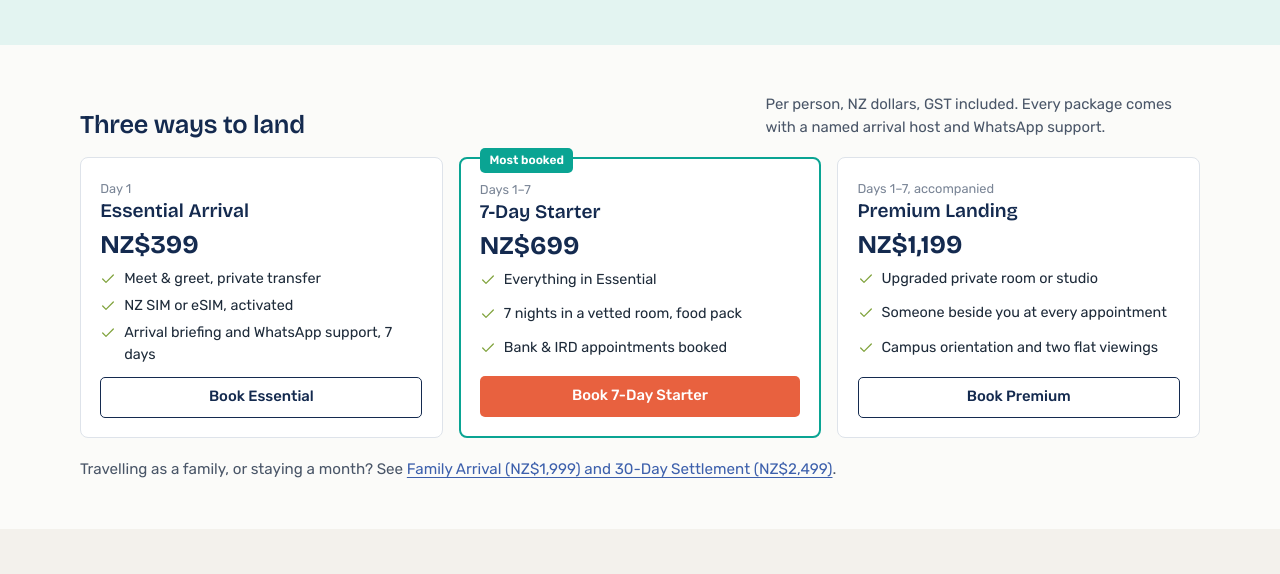
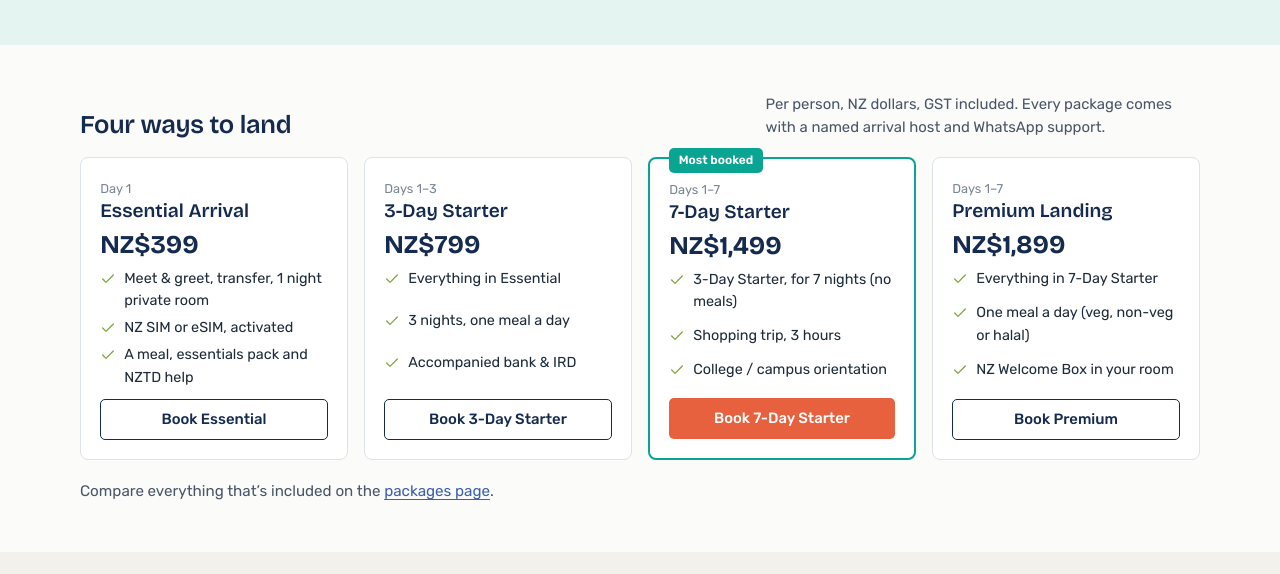
Before and after one commit to Sustainsys2025/DreamVoyagers-Demo, a plain HTML site: page index.html in a window 1280 px wide. Shown: the part 953-1527 px from the top of the page. Drawn offline with nearby package versions, Linux system fonts and the light colour scheme.

Commit message:
Update packages to client-confirmed launch pricing
Essential NZ$399, 3-Day Starter NZ$799, 7-Day Starter NZ$1,499,
Premium Landing NZ$1,899. Family Arrival and 30-Day Settlement removed.

Co-Authored-By: Claude Opus 5.5 <noreply@anthropic.com>
Claude-Session: https://claude.ai/code/session_01VwhvkQqCCrDi3PrD99zB5U

```diff
--- a/assets/css/home.css
+++ b/assets/css/home.css
@@ -118,3 +118,8 @@
 .hm-trust p { font-size: .88rem; }
 .hm-quote blockquote { font-size: 1.05rem; }
 .hm-track-card { padding: 1rem 1.1rem; gap: .75rem; }
+
+/* Four packages (final launch pricing, Nov 2026) */
+.hm-pk.hm-pk-4 { grid-template-columns: repeat(4, minmax(0, 1fr)); }
+@media (max-width: 1100px) { .hm-pk.hm-pk-4 { grid-template-columns: repeat(2, minmax(0, 1fr)); } }
+@media (max-width: 640px) { .hm-pk.hm-pk-4 { grid-template-columns: 1fr; } }
--- a/assets/css/theme-v2.css
+++ b/assets/css/theme-v2.css
@@ -172,7 +172,7 @@ h4 { font-size: 1rem; }
 
 /* Package grid (packages page) */
 .packages { grid-template-columns: repeat(auto-fit, minmax(min(100%, 230px), 1fr)) !important; }
-@media (min-width: 1100px) { .packages { grid-template-columns: repeat(5, minmax(0, 1fr)) !important; } .pkg { padding: 1.1rem; } }
+@media (min-width: 1100px) { .packages { grid-template-columns: repeat(4, minmax(0, 1fr)) !important; } .pkg { padding: 1.1rem; } }
 .pkg .btn { white-space: normal; }
 
 /* ---- Accounts & journey tracker (prototype) ---- */
--- a/assets/js/data.js
+++ b/assets/js/data.js
@@ -1,5 +1,5 @@
 /* DreamVoyagers — demo data & configuration
-   All prices are indicative placeholders from the business concept; confirm before launch. */
+   Package prices confirmed by the client for launch (Nov 2026); add-on prices still indicative. */
 window.DV = window.DV || {}; var DV = window.DV;
 
 DV.config = {
@@ -40,38 +40,31 @@ DV.originNotes = {
 DV.packages = [
   {
     id: 'essential', name: 'Essential Arrival', price: 399, days: 'Day 1',
-    for: 'You have accommodation sorted and just need a safe, simple landing.',
-    tagline: 'Met at the airport, connected and oriented on day one.',
-    includes: ['Meet & greet at Auckland Airport', 'Private transfer to your accommodation', 'NZ SIM or eSIM, activated', 'Arrival briefing: transport, groceries, emergency contacts', 'WhatsApp support for 7 days'],
-    excludes: ['Accommodation', 'Food starter pack', 'Bank & IRD assistance']
+    for: 'A safe, simple first night after a long flight.',
+    tagline: 'Met at the airport, a private room for the night, connected and fed.',
+    includes: ['Meet & greet at Auckland Airport', 'Transfer to your accommodation', '1 night in a private room', 'NZ SIM or eSIM, activated', 'One meal on arrival (veg, non-veg or halal)', 'Arrival briefing and essentials pack (toiletries)', 'NZ Traveller Declaration (NZTD) assistance', 'Weekly check-in calls for 4 weeks'],
+    excludes: ['Bank & IRD appointments', 'Shopping trip and college orientation']
   },
   {
-    id: 'starter', name: '7-Day Starter', price: 699, days: 'Days 1–7', featured: true,
-    for: 'Most students. Everything for a confident first week.',
-    tagline: 'Pickup, a place to stay, food in the fridge and your admin started.',
-    includes: ['Everything in Essential Arrival', '7 nights in vetted student accommodation', 'Food & grocery starter pack (vegetarian, halal and other options)', 'Bank appointment booked, documents checked', 'IRD number application assistance', 'AT HOP card & public transport walkthrough', 'Auckland orientation walk'],
-    excludes: ['Long-term accommodation search', 'Airport pickup for family members']
+    id: 'threeday', name: '3-Day Starter', price: 799, days: 'Days 1–3',
+    for: 'A few days to settle in and get your bank and IRD started.',
+    tagline: 'Three nights, a daily meal and someone beside you at the bank.',
+    includes: ['Everything in Essential Arrival', '3 nights in vetted accommodation', 'One meal a day (veg, non-veg or halal)', 'Accompanied bank & IRD appointments'],
+    excludes: ['Shopping trip', 'College / campus orientation']
   },
   {
-    id: 'premium', name: 'Premium Landing', price: 1199, days: 'Days 1–7',
-    for: 'When you want more comfort and a hand with everything.',
-    tagline: 'A nicer place to stay, and someone beside you for every appointment.',
-    includes: ['Everything in 7-Day Starter', 'Upgraded private room or studio for 7 nights', 'Accompanied bank & IRD appointments', 'Shopping trip: bedding, kitchen basics, winter layers', 'University / campus orientation', 'Long-term accommodation shortlist and 2 viewings', 'Priority WhatsApp line for 14 days'],
-    excludes: ['Vehicle hire', 'Immigration advice (we don’t give it)']
+    id: 'starter', name: '7-Day Starter', price: 1499, days: 'Days 1–7', featured: true,
+    for: 'Most students. Everything for a confident first week.',
+    tagline: 'A week to stay, your admin done and your room set up.',
+    includes: ['Everything in Essential Arrival', '7 nights in vetted accommodation', 'Accompanied bank & IRD appointments', 'Shopping trip (3 hours): bedding, kitchen basics, groceries', 'College / campus orientation (3 hours)'],
+    excludes: ['Daily meals (add the Welcome Box, or choose Premium Landing)']
   },
   {
-    id: 'family', name: 'Family Arrival', price: 1999, days: 'Days 1–7',
-    for: 'Families relocating together, with children to settle.',
-    tagline: 'A whole-family landing: home, school area, groceries and admin.',
-    includes: ['Meet & greet for up to 4 people, van transfer', '7 nights family accommodation', 'Family grocery pack', 'School-zone and neighbourhood orientation', 'Bank & IRD assistance for both adults', 'SIMs for the whole family', 'Long-term rental guidance'],
-    excludes: ['School enrolment decisions', 'Furniture or vehicle purchase']
-  },
-  {
-    id: 'settlement', name: '30-Day Settlement', price: 2499, days: 'Days 1–30',
-    for: 'Skilled migrants and anyone who wants a month of support.',
-    tagline: 'First week sorted, then a month of help finding your feet.',
-    includes: ['Everything in Premium Landing', 'Weekly check-in calls for 4 weeks', 'Utilities set-up guidance (power, internet)', 'Long-term accommodation search support until signed', 'Local services map: GP, pharmacy, groceries, places of worship', 'Job-search and NZ workplace orientation session', 'Community introductions'],
-    excludes: ['Guaranteed housing or employment outcomes']
+    id: 'premium', name: 'Premium Landing', price: 1899, days: 'Days 1–7',
+    for: 'When you want your first week completely taken care of.',
+    tagline: 'Everything in the 7-Day Starter, plus a meal every day and the Welcome Box.',
+    includes: ['Everything in 7-Day Starter', 'One meal a day for 7 days (veg, non-veg or halal)', 'NZ Welcome Box waiting in your room'],
+    excludes: ['Vehicle hire', 'Immigration advice (we don’t give it)']
   }
 ];
 
@@ -97,7 +90,7 @@ DV.milestones = [
 DV.faqs = [
   ['Who will meet me at the airport?', 'A DreamVoyagers arrival host with a named sign, your booking reference and a photo we send you in advance. We track your flight, so if it is delayed we are still there.'],
   ['Can my parents book and pay for me?', 'Yes. The booking form asks for the person paying and the person travelling separately. Both receive the confirmation and progress updates.'],
-  ['Can you open my bank account or get my IRD number?', 'No — and anyone who promises that should worry you. The bank decides on accounts and Inland Revenue issues IRD numbers. We book the appointment, check your documents, come with you (Premium and above) and explain the process.'],
+  ['Can you open my bank account or get my IRD number?', 'No — and anyone who promises that should worry you. The bank decides on accounts and Inland Revenue issues IRD numbers. We book the appointment, check your documents, come with you (3-Day Starter and above) and explain the process.'],
   ['Do you give immigration or visa advice?', 'No. We are not licensed immigration advisers and we do not advise on visas. We help with the practical things once your visa is sorted.'],
   ['What food options are in the starter pack?', 'Vegetarian, vegan, halal, Jain-friendly and standard packs. Tell us in the booking form and we will stock accordingly, including some familiar brands from home where we can.'],
   ['What if my flight changes?', 'Send us the new flight number on WhatsApp. We reschedule the pickup at no charge up to 24 hours before arrival.'],
@@ -107,7 +100,7 @@ DV.faqs = [
 
 /* Seed bookings for the demo admin */
 DV.seedBookings = () => [
-  { ref: 'DV-2026-00112', status: 'ready_for_arrival', pkg: 'starter', addons: ['welcomebox'], total: 778, created: '2026-10-21T09:12:00Z',
+  { ref: 'DV-2026-00112', status: 'ready_for_arrival', pkg: 'starter', addons: ['welcomebox'], total: 1578, created: '2026-10-21T09:12:00Z',
     booker: { name: 'Rajesh Sharma', email: 'rajesh.sharma@example.com', phone: '+91 98100 00000', country: 'India', sameAsTraveller: false },
     traveller: { name: 'Aarav Sharma', email: 'aarav.s@example.com', phone: '+91 98100 00001', nationality: 'India', dob: '2008-02-14', institution: 'AUT', diet: 'Vegetarian', access: '' },
     arrival: { date: '2026-11-04', flight: 'SQ285', time: '10:35', airport: 'AKL', notes: 'First time flying alone. Please send host photo to father too.' },
@@ -116,7 +109,7 @@ DV.seedBookings = () => [
     history: [['2026-10-21T09:12:00Z', 'pending_payment', 'system'], ['2026-10-21T09:14:00Z', 'paid', 'system'], ['2026-10-22T02:00:00Z', 'in_progress', 'Sarneela'], ['2026-10-27T05:30:00Z', 'services_confirmed', 'Sarneela'], ['2026-10-29T22:10:00Z', 'ready_for_arrival', 'Sarneela']],
     notes: [['2026-10-22T02:05:00Z', 'Sarneela', 'Room 14 at Empire Apartments confirmed, check-in from 2pm. Vegetarian pack ordered from Khyber Foods.'], ['2026-10-27T05:32:00Z', 'Sarneela', 'ANZ appointment Thu 6 Nov 10:30, Queen St branch. Reminded Aarav to bring passport + offer letter.']],
     emails: [['2026-10-21T09:14:10Z', 'Payment confirmation'], ['2026-10-21T09:14:12Z', 'Welcome & next steps'], ['2026-10-27T05:33:00Z', 'Accommodation confirmed'], ['2026-10-29T22:11:00Z', 'Pre-arrival instructions']] },
-  { ref: 'DV-2026-00113', status: 'in_progress', pkg: 'premium', addons: [], total: 1199, created: '2026-10-24T14:40:00Z',
+  { ref: 'DV-2026-00113', status: 'in_progress', pkg: 'premium', addons: [], total: 1899, created: '2026-10-24T14:40:00Z',
     booker: { name: 'Li Wei', email: 'liwei@example.cn', phone: '+86 139 0000 0000', country: 'China', sameAsTraveller: true },
     traveller: { name: 'Li Wei', email: 'liwei@example.cn', phone: '+86 139 0000 0000', nationality: 'China', dob: '2004-07-02', institution: 'University of Auckland', diet: 'No restrictions', access: '' },
     arrival: { date: '2026-11-09', flight: 'CA783', time: '14:20', airport: 'AKL', notes: '' },
@@ -125,7 +118,7 @@ DV.seedBookings = () => [
     history: [['2026-10-24T14:40:00Z', 'pending_payment', 'system'], ['2026-10-24T14:42:00Z', 'paid', 'system'], ['2026-10-25T01:00:00Z', 'in_progress', 'Sarneela']],
     notes: [['2026-10-25T01:02:00Z', 'Sarneela', 'Waiting on studio availability at UniLodge; fallback Quest Newmarket.']],
     emails: [['2026-10-24T14:42:10Z', 'Payment confirmation'], ['2026-10-24T14:42:12Z', 'Welcome & next steps']] },
-  { ref: 'DV-2026-00114', status: 'paid', pkg: 'family', addons: ['welcomebox', 'extra_pax'], total: 2123, created: '2026-10-27T18:05:00Z',
+  { ref: 'DV-2026-00114', status: 'paid', pkg: 'premium', addons: ['welcomebox', 'extra_pax'], total: 2023, created: '2026-10-27T18:05:00Z',
     booker: { name: 'Maria Santos', email: 'maria.santos@example.ph', phone: '+63 917 000 0000', country: 'Philippines', sameAsTraveller: true },
     traveller: { name: 'Maria Santos', email: 'maria.santos@example.ph', phone: '+63 917 000 0000', nationality: 'Philippines', dob: '1988-11-30', institution: 'Middlemore Hospital (employer)', diet: 'No restrictions', access: 'Travelling with two children (6 and 9) — booster seats please' },
     arrival: { date: '2026-11-15', flight: 'PR218', time: '13:55', airport: 'AKL', notes: 'Husband arrives two weeks later.' },
@@ -141,7 +134,7 @@ DV.seedBookings = () => [
     payment: { status: 'pending', id: 'cs_demo_abc', method: '', paidAt: null },
     milestones: { pickup: false, accommodation: false, sim: false, food: false, bank: false, ird: false },
     history: [['2026-10-29T06:30:00Z', 'pending_payment', 'system']], notes: [], emails: [['2026-10-29T06:30:05Z', 'Booking acknowledgement']] },
-  { ref: 'DV-2026-00109', status: 'completed', pkg: 'starter', addons: ['welcomebox'], total: 778, created: '2026-09-30T11:00:00Z',
+  { ref: 'DV-2026-00109', status: 'completed', pkg: 'starter', addons: ['welcomebox'], total: 1578, created: '2026-09-30T11:00:00Z',
     booker: { name: 'Kim Ji-ho', email: 'jiho.kim@example.kr', phone: '+82 10 0000 0000', country: 'South Korea', sameAsTraveller: true },
     traveller: { name: 'Kim Ji-ho', email: 'jiho.kim@example.kr', phone: '+82 10 0000 0000', nationality: 'South Korea', dob: '2003-09-09', institution: 'Massey University (Albany)', diet: 'No restrictions', access: '' },
     arrival: { date: '2026-10-12', flight: 'KE129', time: '09:50', airport: 'AKL', notes: '' },
--- a/index.html
+++ b/index.html
@@ -87,29 +87,35 @@
 
 <section class="section" id="packages">
   <div class="container">
-    <div class="hm-head"><h2>Three ways to land</h2><p>Per person, NZ dollars, GST included. Every package comes with a named arrival host and WhatsApp support.</p></div>
-    <div class="hm-pk">
+    <div class="hm-head"><h2>Four ways to land</h2><p>Per person, NZ dollars, GST included. Every package comes with a named arrival host and WhatsApp support.</p></div>
+    <div class="hm-pk hm-pk-4">
       <article class="hm-pkg">
         <div><span class="days">Day 1</span><h3>Essential Arrival</h3></div>
         <div class="price">NZ$399</div>
-        <ul><li><svg class="" viewBox="0 0 24 24" fill="none" stroke="currentColor" stroke-width="1.9" stroke-linecap="round" stroke-linejoin="round" aria-hidden="true"><path d="M20 6 9 17l-5-5"/></svg>Meet &amp; greet, private transfer</li><li><svg class="" viewBox="0 0 24 24" fill="none" stroke="currentColor" stroke-width="1.9" stroke-linecap="round" stroke-linejoin="round" aria-hidden="true"><path d="M20 6 9 17l-5-5"/></svg>NZ SIM or eSIM, activated</li><li><svg class="" viewBox="0 0 24 24" fill="none" stroke="currentColor" stroke-width="1.9" stroke-linecap="round" stroke-linejoin="round" aria-hidden="true"><path d="M20 6 9 17l-5-5"/></svg>Arrival briefing and WhatsApp support, 7 days</li></ul>
+        <ul><li><svg class="" viewBox="0 0 24 24" fill="none" stroke="currentColor" stroke-width="1.9" stroke-linecap="round" stroke-linejoin="round" aria-hidden="true"><path d="M20 6 9 17l-5-5"/></svg>Meet &amp; greet, transfer, 1 night private room</li><li><svg class="" viewBox="0 0 24 24" fill="none" stroke="currentColor" stroke-width="1.9" stroke-linecap="round" stroke-linejoin="round" aria-hidden="true"><path d="M20 6 9 17l-5-5"/></svg>NZ SIM or eSIM, activated</li><li><svg class="" viewBox="0 0 24 24" fill="none" stroke="currentColor" stroke-width="1.9" stroke-linecap="round" stroke-linejoin="round" aria-hidden="true"><path d="M20 6 9 17l-5-5"/></svg>A meal, essentials pack and NZTD help</li></ul>
         <a class="btn btn-outline btn-block" href="./book.html?package=essential">Book Essential</a>
+      </article>
+      <article class="hm-pkg">
+        <div><span class="days">Days 1–3</span><h3>3-Day Starter</h3></div>
+        <div class="price">NZ$799</div>
+        <ul><li><svg class="" viewBox="0 0 24 24" fill="none" stroke="currentColor" stroke-width="1.9" stroke-linecap="round" stroke-linejoin="round" aria-hidden="true"><path d="M20 6 9 17l-5-5"/></svg>Everything in Essential</li><li><svg class="" viewBox="0 0 24 24" fill="none" stroke="currentColor" stroke-width="1.9" stroke-linecap="round" stroke-linejoin="round" aria-hidden="true"><path d="M20 6 9 17l-5-5"/></svg>3 nights, one meal a day</li><li><svg class="" viewBox="0 0 24 24" fill="none" stroke="currentColor" stroke-width="1.9" stroke-linecap="round" stroke-linejoin="round" aria-hidden="true"><path d="M20 6 9 17l-5-5"/></svg>Accompanied bank &amp; IRD</li></ul>
+        <a class="btn btn-outline btn-block" href="./book.html?package=threeday">Book 3-Day Starter</a>
       </article>
       <article class="hm-pkg featured">
         <span class="tag">Most booked</span>
         <div><span class="days">Days 1–7</span><h3>7-Day Starter</h3></div>
-        <div class="price">NZ$699</div>
-        <ul><li><svg class="" viewBox="0 0 24 24" fill="none" stroke="currentColor" stroke-width="1.9" stroke-linecap="round" stroke-linejoin="round" aria-hidden="true"><path d="M20 6 9 17l-5-5"/></svg>Everything in Essential</li><li><svg class="" viewBox="0 0 24 24" fill="none" stroke="currentColor" stroke-width="1.9" stroke-linecap="round" stroke-linejoin="round" aria-hidden="true"><path d="M20 6 9 17l-5-5"/></svg>7 nights in a vetted room, food pack</li><li><svg class="" viewBox="0 0 24 24" fill="none" stroke="currentColor" stroke-width="1.9" stroke-linecap="round" stroke-linejoin="round" aria-hidden="true"><path d="M20 6 9 17l-5-5"/></svg>Bank &amp; IRD appointments booked</li></ul>
+        <div class="price">NZ$1,499</div>
+        <ul><li><svg class="" viewBox="0 0 24 24" fill="none" stroke="currentColor" stroke-width="1.9" stroke-linecap="round" stroke-linejoin="round" aria-hidden="true"><path d="M20 6 9 17l-5-5"/></svg>3-Day Starter, for 7 nights (no meals)</li><li><svg class="" viewBox="0 0 24 24" fill="none" stroke="currentColor" stroke-width="1.9" stroke-linecap="round" stroke-linejoin="round" aria-hidden="true"><path d="M20 6 9 17l-5-5"/></svg>Shopping trip, 3 hours</li><li><svg class="" viewBox="0 0 24 24" fill="none" stroke="currentColor" stroke-width="1.9" stroke-linecap="round" stroke-linejoin="round" aria-hidden="true"><path d="M20 6 9 17l-5-5"/></svg>College / campus orientation</li></ul>
         <a class="btn btn-primary btn-block" href="./book.html?package=starter">Book 7-Day Starter</a>
       </article>
       <article class="hm-pkg">
-        <div><span class="days">Days 1–7, accompanied</span><h3>Premium Landing</h3></div>
-        <div class="price">NZ$1,199</div>
-        <ul><li><svg class="" viewBox="0 0 24 24" fill="none" stroke="currentColor" stroke-width="1.9" stroke-linecap="round" stroke-linejoin="round" aria-hidden="true"><path d="M20 6 9 17l-5-5"/></svg>Upgraded private room or studio</li><li><svg class="" viewBox="0 0 24 24" fill="none" stroke="currentColor" stroke-width="1.9" stroke-linecap="round" stroke-linejoin="round" aria-hidden="true"><path d="M20 6 9 17l-5-5"/></svg>Someone beside you at every appointment</li><li><svg class="" viewBox="0 0 24 24" fill="none" stroke="currentColor" stroke-width="1.9" stroke-linecap="round" stroke-linejoin="round" aria-hidden="true"><path d="M20 6 9 17l-5-5"/></svg>Campus orientation and two flat viewings</li></ul>
+        <div><span class="days">Days 1–7</span><h3>Premium Landing</h3></div>
+        <div class="price">NZ$1,899</div>
+        <ul><li><svg class="" viewBox="0 0 24 24" fill="none" stroke="currentColor" stroke-width="1.9" stroke-linecap="round" stroke-linejoin="round" aria-hidden="true"><path d="M20 6 9 17l-5-5"/></svg>Everything in 7-Day Starter</li><li><svg class="" viewBox="0 0 24 24" fill="none" stroke="currentColor" stroke-width="1.9" stroke-linecap="round" stroke-linejoin="round" aria-hidden="true"><path d="M20 6 9 17l-5-5"/></svg>One meal a day (veg, non-veg or halal)</li><li><svg class="" viewBox="0 0 24 24" fill="none" stroke="currentColor" stroke-width="1.9" stroke-linecap="round" stroke-linejoin="round" aria-hidden="true"><path d="M20 6 9 17l-5-5"/></svg>NZ Welcome Box in your room</li></ul>
         <a class="btn btn-outline btn-block" href="./book.html?package=premium">Book Premium</a>
       </article>
     </div>
-    <p class="hm-more">Travelling as a family, or staying a month? See <a href="./packages.html">Family Arrival (NZ$1,999) and 30-Day Settlement (NZ$2,499)</a>.</p>
+    <p class="hm-more">Compare everything that’s included on the <a href="./packages.html">packages page</a>.</p>
   </div>
 </section>
 
```
Also changed, not shown: book.html (+1 -1 lines), packages.html (+4 -4 lines).
